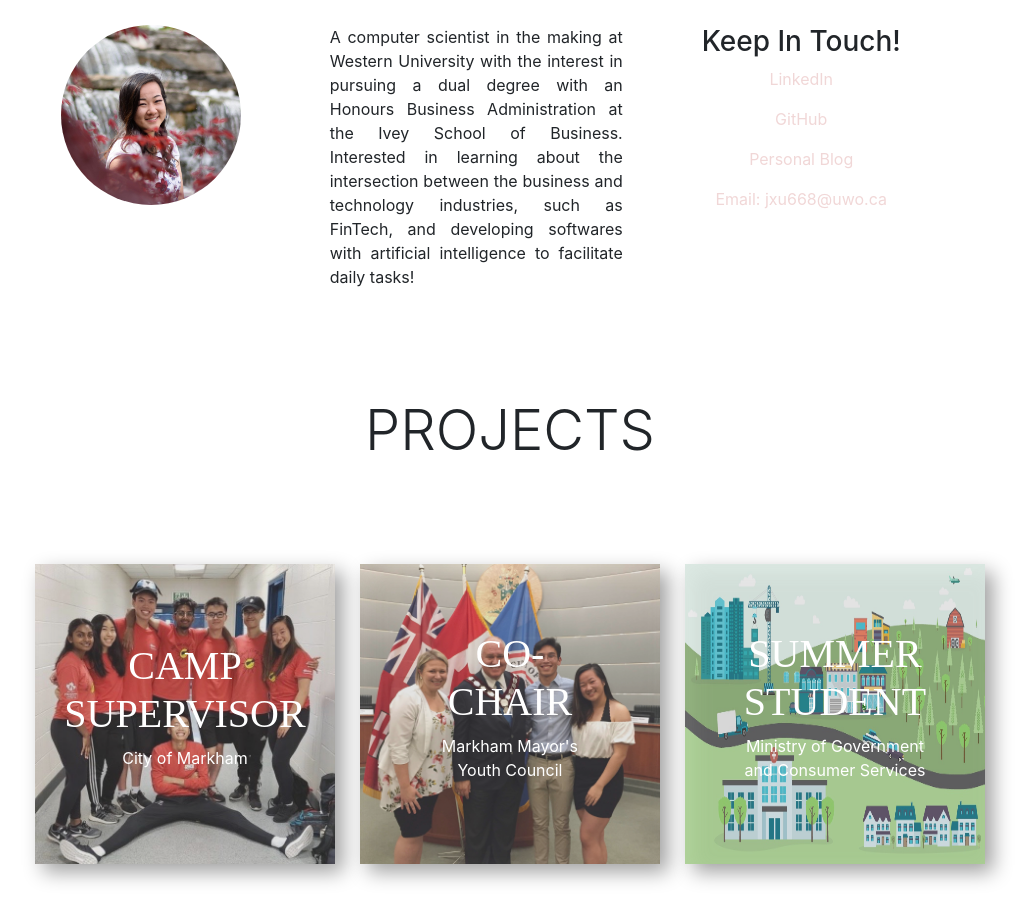
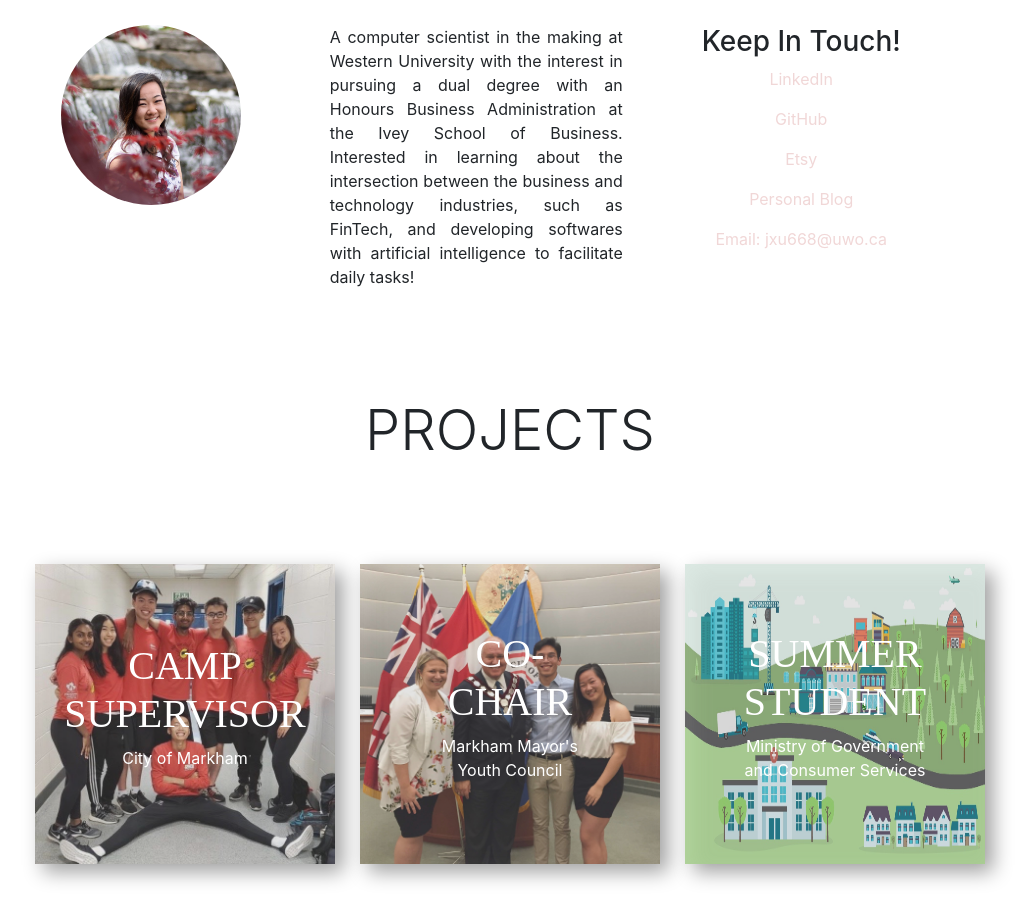
Before and after one commit to janicexu16/PersonalWebsite, a plain HTML site: page index.html in a window 1280 px wide. Shown: the part 988-1895 px from the top of the page, without its empty margins (130-1165 px from the left). Drawn offline with nearby package versions, Linux system fonts and the light colour scheme.

Commit message:
Update index.html

```diff
--- a/index.html
+++ b/index.html
@@ -122,6 +122,7 @@
         <h3>Keep In Touch!</h3>
             <a href="https://www.linkedin.com/in/janicexu16/" ><p id = "li">LinkedIn</p></a>
             <a href="https://github.com/janicexu16" ><p id = "li">GitHub</p></a>
+	     <a href="https://www.etsy.com/shop/lemonsqueasyco/" ><p id = "li">Etsy</p></a>
 	     <a href="https://janicexu16.github.io/website/article1.html" ><p id = "li">Personal Blog</p></a>
             <a href="mailto:jxu668@uwo.ca" ><p id = "li">Email: jxu668@uwo.ca</p></a>
 
```
